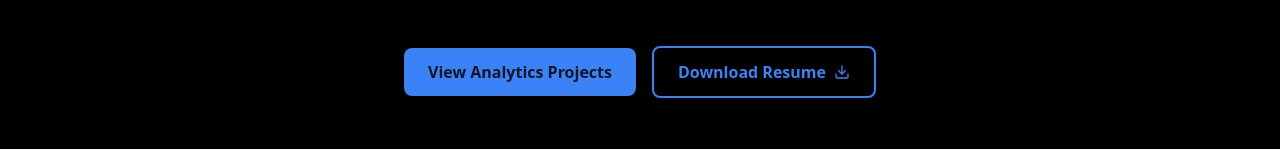
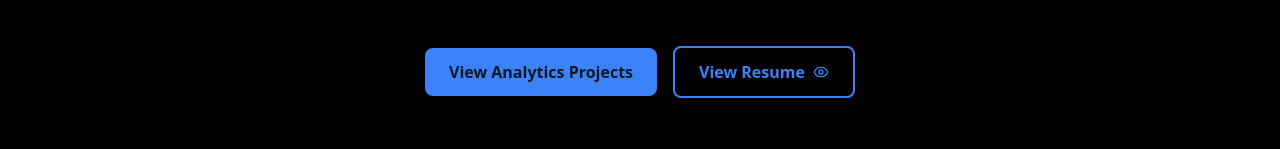
Before and after one commit to Abhijeetdev07/My_Portpolio, a React (Vite) app: page / in a window 1280 px wide. Shown: the part 436-585 px from the top of the page. Built offline with nearby package versions, Linux system fonts and the light colour scheme.

Commit message:
Change Download Resume to direct View Resume in new tab

```diff
--- a/src/components/Hero.jsx
+++ b/src/components/Hero.jsx
@@ -1,6 +1,6 @@
 import { useState, useEffect } from 'react'
 import Snowfall from 'react-snowfall';
-import { LuDownload } from "react-icons/lu";
+import { LuEye } from "react-icons/lu";
 import resumePdf from '../assets/My-Resume.pdf'
 import { motion } from 'framer-motion'
 
@@ -82,11 +82,12 @@ const Hero = () => {
               </a>
               <a
                 href={resumePdf}
-                download="Abhijeet_Ugale_Data_Analyst_Resume.pdf"
+                target="_blank"
+                rel="noopener noreferrer"
                 className="border-2 border-[var(--theme-primary)] text-[var(--theme-primary)] px-4 py-2 min-[500px]:px-6 min-[500px]:py-3 text-sm min-[500px]:text-base rounded-lg font-semibold hover:bg-[var(--theme-primary)] hover:text-gray-900 transition-colors flex items-center gap-2"
               >
-                <span>Download Resume</span>
-                <LuDownload />
+                <span>View Resume</span>
+                <LuEye className="w-4 h-4" />
               </a>
             </div>
 
```
